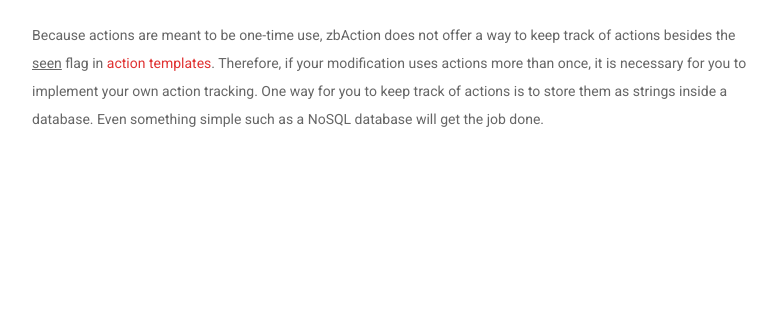
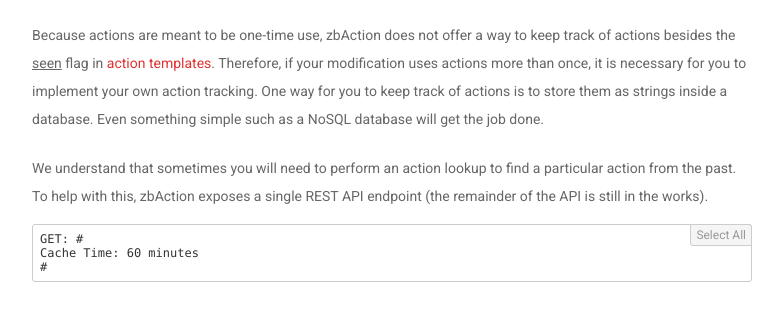
Before and after one commit to zbAction/zbAction, a Python web app: template templates/docs/dev/keeping-track.html in a window 1280 px wide. Shown: the part 169-490 px from the top of the page, without its empty margins (248-1031 px from the left). Run offline with Jinja, Linux system fonts and the light colour scheme; the template is opened without the code that fills it, so the values that code supplies are empty; some libraries are stand-ins or nearby versions.

Commit message:
sometimes i hate jinja

```diff
--- a/modules/api.py
+++ b/modules/api.py
@@ -58,7 +58,7 @@ def list_users(board_key):
             }
         })
 
-@cache.memoize(timeout=300)
+@cache.memoize(timeout=60 * 60)
 @api.route('/actions/get/<action_id>', methods=['GET'])
 def get_action_by_id(action_id):
     with session_factory() as sess:
--- a/templates/docs/dev/keeping-track.html
+++ b/templates/docs/dev/keeping-track.html
@@ -1,4 +1,6 @@
 {% extends 'template.html' %}
+
+{% import '_code.html' as code with context %}
 
 {% block title %}Keeping Track of Actions{% endblock %}
 
@@ -7,5 +9,12 @@
     <p>
         Because actions are meant to be one-time use, zbAction does not offer a way to keep track of actions besides the <span class="literal">seen</span> flag in <a href="{{ url_for('docs', category='dev', page='js-sdk', _anchor='object.action_template') }}">action templates</a>. Therefore, if your modification uses actions more than once, it is necessary for you to implement your own action tracking. One way for you to keep track of actions is to store them as strings inside a database. Even something simple such as a NoSQL database will get the job done.
     </p>
+    <p>
+        We understand that sometimes you will need to perform an action lookup to find a particular action from the past. To help with this, zbAction exposes a single REST API endpoint (the remainder of the API is still in the works).
+    </p>
+    {{ code.literal(
+'GET: ' + url_for('api.get_action_by_id', action_id='action_id') + '\n'
+'Cache Time: 60 minutes\n'
++ url_for('api.get_action_by_id', action_id='action_id', _external=True), lang='nohighlight') }}
 </div>
 {% endblock %}
```
Also changed, not shown: templates/_code.html (line endings or trailing spaces).
